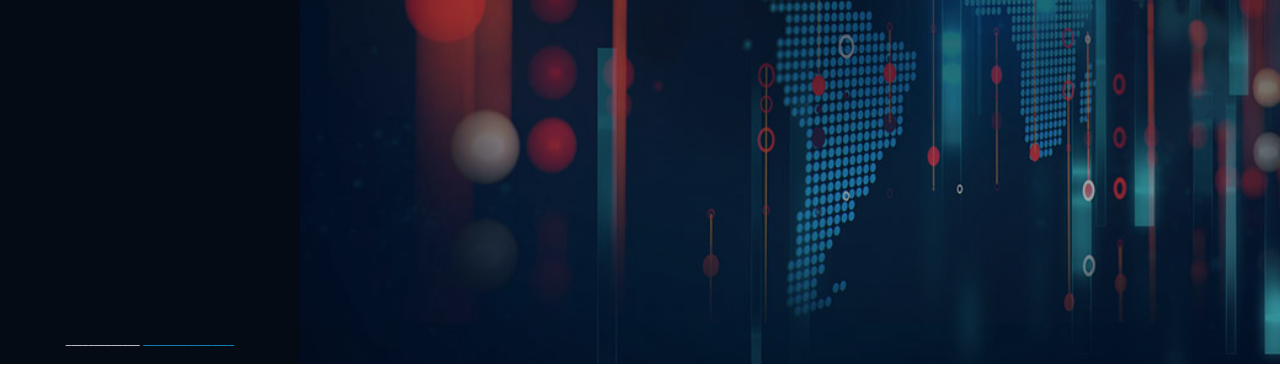
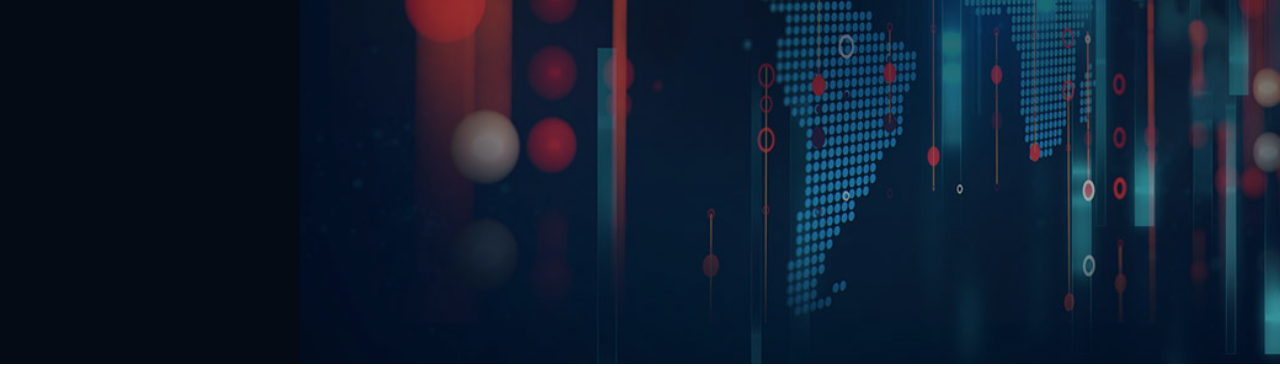
Before and after one commit to BLACKHAT0CALLAWAY/BlackHat, a plain HTML site: page index.html in a window 1280 px wide. Shown: the part 436-802 px from the top of the page. Drawn offline with nearby package versions, Linux system fonts and the light colour scheme.

Commit message:
Update index.html

```diff
--- a/index.html
+++ b/index.html
@@ -213,7 +213,7 @@
         <!-- You can delete the links only if you purchased the pro version. -->
         <!-- Licensing information: https://bootstrapmade.com/license/ -->
         <!-- Purchase the pro version with working PHP/AJAX contact form: https://bootstrapmade.com/iportfolio-bootstrap-portfolio-websites-template/ -->
-        _____________ <a href="https:com/">________________</a>
+
       </div>
     </div>
   </footer><!-- End  Footer -->
```
